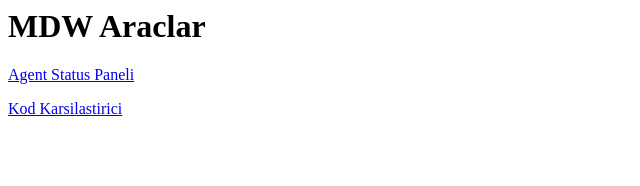
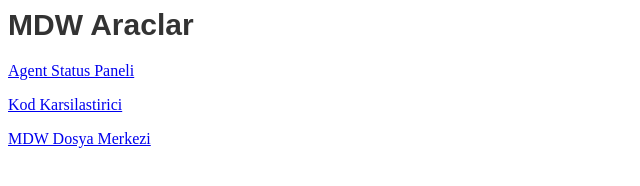
Before and after one commit to Ornek2rent/araclar, a plain HTML site: page index.html in a window 1280 px wide. Shown: the whole page, without its empty margins (0-640 px from the left). Drawn offline with Linux system fonts and the light colour scheme.

Commit message:
Update index.html

```diff
--- a/index.html
+++ b/index.html
@@ -1,9 +1,11 @@
 <html>
-<h1>MDW Araclar</h1>
+<h1 style="font-family: 'Agency FB', sans-serif; font-size: 30px; color: #333333;">MDW Araclar</h1>
 
   <a href="Agent Status Tracker (AST)/index.html">Agent Status Paneli</a>
   <p></p>
   <a href="CodeCompare/index.html">Kod Karsilastirici</a>
+  <p></p>
+  <a href="https://drive.google.com/drive/folders/1AwArCUGfCFhEdmDl4XY0g7chPSw88QtX?usp=sharing">MDW Dosya Merkezi</a>
 
 
 </html>
```
